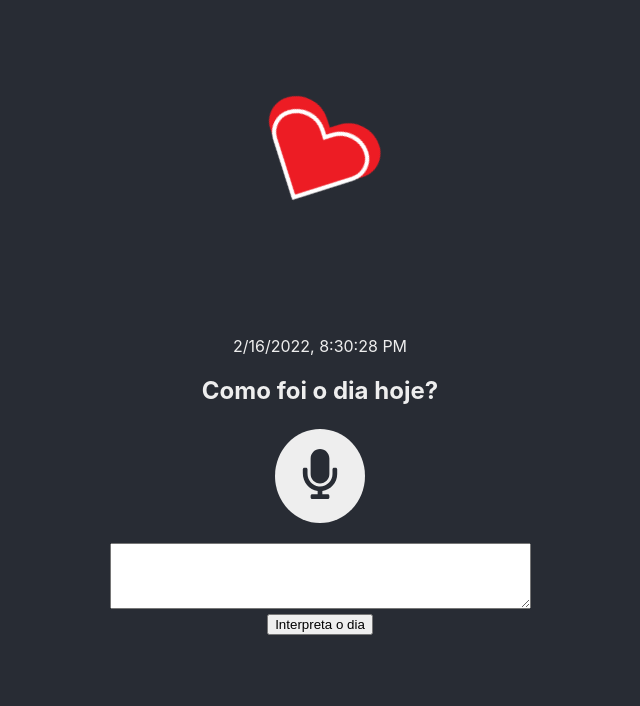
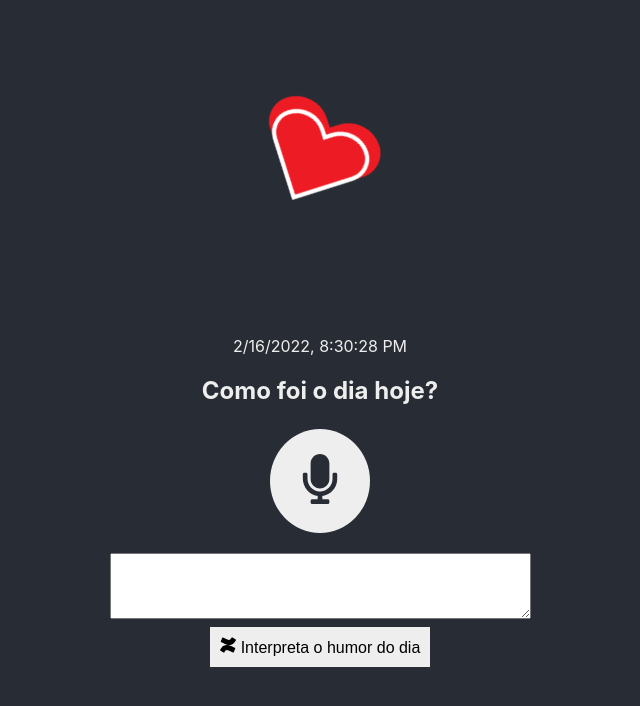
Before and after one commit to luciana/comamor, a React (Create React App) app: page / in a window 1280 px wide. Shown: the top 706 px of the page, without its empty margins (320-960 px from the left). Built offline with nearby package versions, Linux system fonts and the light colour scheme; no server answers; what @aws-amplify/predictions, aws-amplify would draw is missing.

Commit message:
look and feel of button

```diff
--- a/src/App.css
+++ b/src/App.css
@@ -42,6 +42,7 @@
 .mic {
   font-size: 50px;
   color: #282c34;
+  padding: 15px;
 }
 
 .recording{
@@ -51,8 +52,7 @@
 .button {
   background-color: #eee;
   border: none;
-  color: white;
-  padding: 20px;
+  padding: 10px;
   text-align: center;
   text-decoration: none;
   display: inline-block;
@@ -63,3 +63,7 @@
 .round {
   border-radius: 50%;
 }
+
+.confluence{
+  padding-right: 5px;
+}
--- a/src/App.js
+++ b/src/App.js
@@ -6,7 +6,7 @@ import Predictions, { AmazonAIPredictionsProvider } from '@aws-amplify/predictio
 import awsconfig from './aws-exports';
 import getUserMedia from 'get-user-media-promise';
 import MicrophoneStream from 'microphone-stream';
-import { FaMicrophone} from 'react-icons/fa';
+import { FaMicrophone, FaConfluence} from 'react-icons/fa';
 Amplify.configure(awsconfig);
 Amplify.addPluggable(new AmazonAIPredictionsProvider());
 
@@ -101,8 +101,7 @@ function SpeechToText(props) {
     }
 
     function convertFromBuffer(bytes) {
-      console.log('converting text');
-      setTextToInterpret('Converting text...');
+      setTextToInterpret('Traduzindo audio...');
 
       Predictions.convert({
         transcription: {
@@ -142,19 +141,22 @@ function TextInterpretation() {
   }
 
   function setText(event) {
+    console.log("set Text", event.target.value);
     setTextToInterpret(event.target.value);
   }
 
   return (
     <div className="Text">
-      <div>
-        {/*<textarea rows="4" cols="50" value={textToInterpret} onChange={setText}></textarea> */}
-        <textarea rows="4" cols="50" defaultValue={textToInterpret} onChange={setText}></textarea>
-      </div>
-      <div>
-        <button onClick={interpretFromPredictions}>Interpreta o dia</button>
-      </div>
-      <div>   <p>{response}</p> </div>
+       <div> <textarea rows="4" cols="50" defaultValue={textToInterpret} onChange={setText}></textarea>   </div>
+        <div>
+          <button className="button" onClick={interpretFromPredictions}>
+          <div>
+            <FaConfluence className="confluence"/>
+            <span>Interpreta o humor do dia</span>
+          </div>
+          </button>
+        </div>
+       <div> <p>{response}</p></div>
     </div>
   );
 }
@@ -179,7 +181,7 @@ function DateDisplay(){
       <SpeechToText />
       </section>
       <section>
-      <TextInterpretation />
+        {TextInterpretation()}
       </section>
     </div>
   );
```
